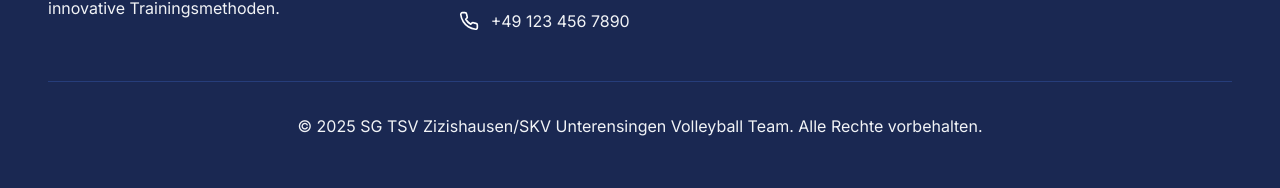
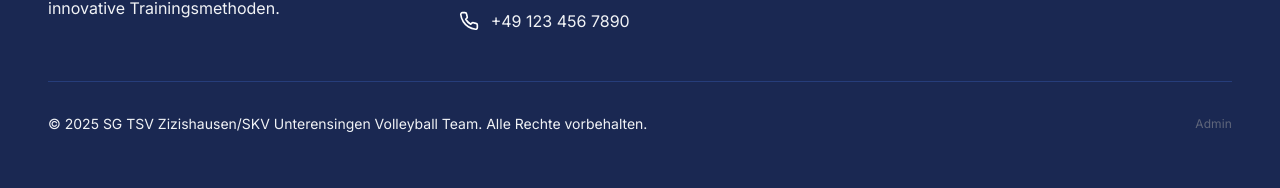
Before and after one commit to Kitasurfer/volleyball_zzh, a React (Vite) app: page /admin/login in a window 1280 px wide. Shown: the part 1019-1207 px from the top of the page. Built offline with nearby package versions, Linux system fonts and the light colour scheme; no server answers.

Commit message:
Fix: Add AuthProvider and admin login link
- Wrapped app with AuthProvider to enable authentication
- Added subtle admin login link in footer
- Fixes 404 error on /admin/login page

```diff
--- a/src/App.tsx
+++ b/src/App.tsx
@@ -2,6 +2,7 @@
 import { Suspense, lazy } from 'react';
 import { QueryClientProvider } from '@tanstack/react-query';
 import { LanguageProvider } from './lib/LanguageContext';
+import { AuthProvider } from './lib/AuthContext';
 import { queryClient } from './lib/queryClient';
 import Header from './components/Header';
 import Footer from './components/Footer';
@@ -53,6 +54,7 @@
 function App() {
   return (
     <QueryClientProvider client={queryClient}>
+      <AuthProvider>
         <LanguageProvider>
           <Router>
             <div className="flex flex-col min-h-screen bg-background-page">
@@ -95,6 +97,7 @@
             </div>
           </Router>
         </LanguageProvider>
+      </AuthProvider>
     </QueryClientProvider>
   );
 }
--- a/src/components/Footer.tsx
+++ b/src/components/Footer.tsx
@@ -63,8 +63,16 @@
           </div>
         </div>
 
-        <div className="border-t border-primary-600 mt-12 pt-8 text-center">
-          <p className="text-neutral-100">{t.footer.copyright}</p>
+        <div className="border-t border-primary-600 mt-12 pt-8">
+          <div className="flex flex-col sm:flex-row items-center justify-between gap-4">
+            <p className="text-neutral-100 text-sm">{t.footer.copyright}</p>
+            <Link
+              to="/admin/login"
+              className="text-xs text-neutral-400 hover:text-accent-500 transition-colors opacity-50 hover:opacity-100"
+            >
+              Admin
+            </Link>
+          </div>
         </div>
       </div>
     </footer>
```
Lines whose indentation alone changed are shown as unchanged.
